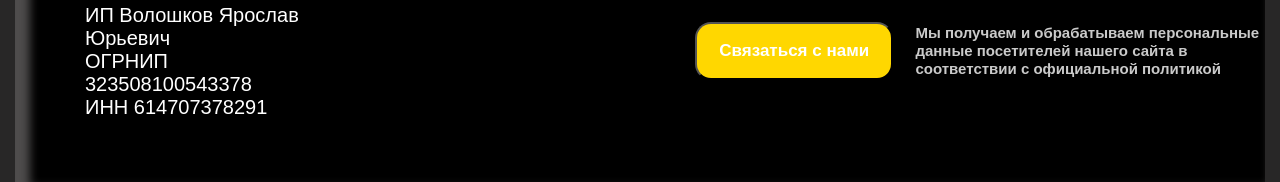
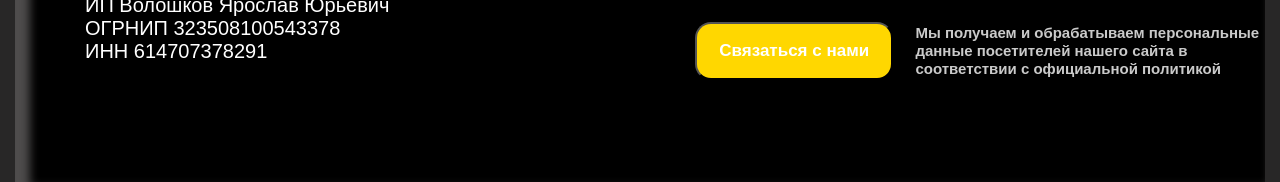
Before and after one commit to Zoriana22/-vcgroup, a plain HTML site: page index.html in a window 1280 px wide. Shown: the part 2697-2879 px from the top of the page. Drawn offline with nearby package versions, Linux system fonts and the light colour scheme; files whose address does not match are found by name; a web font is replaced by a local one.

Commit message:
corrected taxes__info css

```diff
--- a/style.css
+++ b/style.css
@@ -315,9 +315,8 @@ body {
 .taxes__info {
   display: flex;
   flex-direction: column;
-  width: 250px;
+  width: 315px;
   margin-left: 70px;
-  margin-top: 10px;
   font-family: Arial, Helvetica, sans-serif;
   font-weight: 400;
   font-size: 20px;
```
